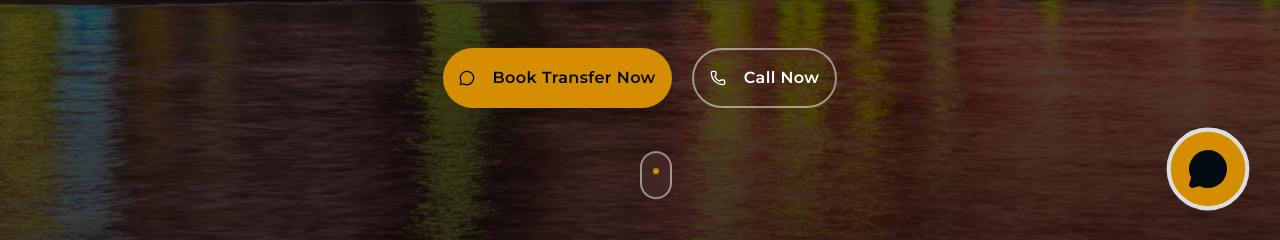
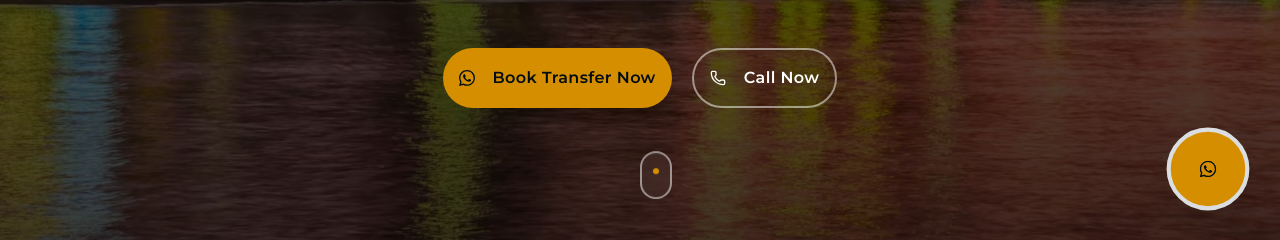
Before and after one commit to georgevgs/kos-transfer, a React (Vite) app: page / in a window 1280 px wide. Shown: the part 559-799 px from the top of the page. Built offline with nearby package versions, Linux system fonts and the light colour scheme.

Commit message:
Whatsapp icon

```diff
--- a/index.html
+++ b/index.html
@@ -63,6 +63,9 @@
     <link rel="preconnect" href="https://fonts.googleapis.com" />
     <link rel="preconnect" href="https://fonts.gstatic.com" crossorigin />
     <link rel="dns-prefetch" href="https://wa.me" />
+
+    <!-- Preload Critical Resources for LCP -->
+    <link rel="preload" href="/kos-scenery.avif" as="image" type="image/avif" fetchpriority="high" />
 
     <!-- Fonts -->
     <link href="https://fonts.googleapis.com/css2?family=Montserrat:wght@300;400;500;600;700&display=swap" rel="stylesheet" />
--- a/src/components/Fleet.tsx
+++ b/src/components/Fleet.tsx
@@ -1,6 +1,7 @@
 import { useRef } from 'react'
 import { motion, useInView } from 'framer-motion'
-import { Briefcase, CheckCircle, Shield, Users, MessageCircle } from 'lucide-react'
+import { Briefcase, CheckCircle, Shield, Users } from 'lucide-react'
+import { WhatsAppIcon } from '@/components/icons/WhatsAppIcon'
 import { Card } from '@/components/ui/card'
 import { Button } from '@/components/ui/button'
 import { KosIslandSilhouette, GreekWavePattern } from '@/components/decorative/KosElements'
@@ -157,7 +158,7 @@
                                                 onClick={() => handleVehicleBooking(vehicleData.name)}
                                             >
                                                 <span className="absolute inset-0 bg-gradient-to-r from-transparent via-white/20 to-transparent -translate-x-full group-hover/btn:translate-x-full transition-transform duration-1000" />
-                                                <MessageCircle className="mr-2.5 sm:mr-2.5" size={22} />
+                                                <WhatsAppIcon className="mr-2.5 sm:mr-2.5 w-[22px] h-[22px]" />
                                                 {t.fleet.bookVehicle}
                                             </Button>
                                         </motion.div>
--- a/src/components/Footer.tsx
+++ b/src/components/Footer.tsx
@@ -1,5 +1,6 @@
 import { motion } from 'framer-motion'
-import { Mail, Instagram, MapPin, Phone, MessageCircle } from 'lucide-react'
+import { Mail, Instagram, MapPin, Phone } from 'lucide-react'
+import { WhatsAppIcon } from '@/components/icons/WhatsAppIcon'
 import { Separator } from '@/components/ui/separator'
 import { CONTACT, SOCIAL_MEDIA } from '@/constants/contact'
 import { useContactLinks } from '@/hooks/useContactLinks'
@@ -103,8 +104,7 @@
                             <li className="flex items-center gap-3 sm:gap-3 group">
                                 <Phone
                                     size={22}
-                                    fill="currentColor"
-                                    className="text-accent flex-shrink-0 group-hover:scale-110 transition-transform"
+                                                                        className="text-accent flex-shrink-0 group-hover:scale-110 transition-transform"
                                 />
                                 <a
                                     href={getPhoneLink()}
@@ -114,10 +114,8 @@
                                 </a>
                             </li>
                             <li className="flex items-center gap-3 sm:gap-3 group">
-                                <MessageCircle
-                                    size={22}
-                                    fill="currentColor"
-                                    className="text-accent flex-shrink-0 group-hover:scale-110 transition-transform"
+                                <WhatsAppIcon
+                                    className="w-[22px] h-[22px] text-accent flex-shrink-0 group-hover:scale-110 transition-transform"
                                 />
                                 <a
                                     href={getWhatsAppLink()}
@@ -131,8 +129,7 @@
                             <li className="flex items-center gap-3 sm:gap-3 group">
                                 <Mail
                                     size={22}
-                                    fill="currentColor"
-                                    className="text-accent flex-shrink-0 group-hover:scale-110 transition-transform"
+                                                                        className="text-accent flex-shrink-0 group-hover:scale-110 transition-transform"
                                 />
                                 <a
                                     href={getEmailLink()}
@@ -175,8 +172,7 @@
                                     >
                                         <Icon
                                             size={22}
-                                            fill="currentColor"
-                                            className="text-primary-foreground hover:text-accent transition-colors"
+                                                                                        className="text-primary-foreground hover:text-accent transition-colors"
                                         />
                                     </motion.a>
                                 )
--- a/src/components/Hero.tsx
+++ b/src/components/Hero.tsx
@@ -1,6 +1,7 @@
 import { useRef } from 'react'
 import { motion, useScroll, useTransform } from 'framer-motion'
-import { Phone, MessageCircle } from 'lucide-react'
+import { Phone } from 'lucide-react'
+import { WhatsAppIcon } from '@/components/icons/WhatsAppIcon'
 import { Button } from '@/components/ui/button'
 import { KosIslandSilhouette } from '@/components/decorative/KosElements'
 import { useWhatsApp } from '@/hooks/useWhatsApp'
@@ -97,7 +98,7 @@
                                 onClick={openWhatsAppBooking}
                             >
                                 <span className="absolute inset-0 bg-gradient-to-r from-transparent via-white/20 to-transparent -translate-x-full group-hover:translate-x-full transition-transform duration-1000" />
-                                <MessageCircle className="mr-2.5 sm:mr-2.5" size={22} />
+                                <WhatsAppIcon className="mr-2.5 sm:mr-2.5 w-[22px] h-[22px]" />
                                 {t.hero.bookWhatsApp}
                             </Button>
                         </motion.div>
--- a/src/components/WhatsAppFloat.tsx
+++ b/src/components/WhatsAppFloat.tsx
@@ -1,5 +1,5 @@
 import { motion } from 'framer-motion'
-import { MessageCircle } from 'lucide-react'
+import { WhatsAppIcon } from '@/components/icons/WhatsAppIcon'
 import { Button } from '@/components/ui/button'
 import { useWhatsApp } from '@/hooks/useWhatsApp'
 
@@ -31,10 +31,8 @@
                         aria-label="Contact via WhatsApp"
                     >
                         <span className="absolute inset-0 bg-gradient-to-tr from-transparent via-white/20 to-transparent -translate-x-full -translate-y-full group-hover:translate-x-full group-hover:translate-y-full transition-transform duration-1000" />
-                        <MessageCircle
-                            size={28}
-                            fill="currentColor"
-                            className="text-accent-foreground relative z-10 sm:size-9 md:size-10"
+                        <WhatsAppIcon
+                            className="w-7 h-7 sm:w-9 sm:h-9 md:w-10 md:h-10 text-accent-foreground relative z-10"
                         />
                     </Button>
                 </motion.div>
--- /dev/null
+++ b/src/components/icons/WhatsAppIcon.tsx
@@ -0,0 +1,14 @@
+import type { SVGProps } from 'react'
+
+export const WhatsAppIcon = (props: SVGProps<SVGSVGElement>) => {
+    return (
+        <svg
+            xmlns="http://www.w3.org/2000/svg"
+            viewBox="0 0 24 24"
+            fill="currentColor"
+            {...props}
+        >
+            <path d="M17.472 14.382c-.297-.149-1.758-.867-2.03-.967-.273-.099-.471-.148-.67.15-.197.297-.767.966-.94 1.164-.173.199-.347.223-.644.075-.297-.15-1.255-.463-2.39-1.475-.883-.788-1.48-1.761-1.653-2.059-.173-.297-.018-.458.13-.606.134-.133.298-.347.446-.52.149-.174.198-.298.298-.497.099-.198.05-.371-.025-.52-.075-.149-.669-1.612-.916-2.207-.242-.579-.487-.5-.669-.51-.173-.008-.371-.01-.57-.01-.198 0-.52.074-.792.372-.272.297-1.04 1.016-1.04 2.479 0 1.462 1.065 2.875 1.213 3.074.149.198 2.096 3.2 5.077 4.487.709.306 1.262.489 1.694.625.712.227 1.36.195 1.871.118.571-.085 1.758-.719 2.006-1.413.248-.694.248-1.289.173-1.413-.074-.124-.272-.198-.57-.347m-5.421 7.403h-.004a9.87 9.87 0 01-5.031-1.378l-.361-.214-3.741.982.998-3.648-.235-.374a9.86 9.86 0 01-1.51-5.26c.001-5.45 4.436-9.884 9.888-9.884 2.64 0 5.122 1.03 6.988 2.898a9.825 9.825 0 012.893 6.994c-.003 5.45-4.437 9.884-9.885 9.884m8.413-18.297A11.815 11.815 0 0012.05 0C5.495 0 .16 5.335.157 11.892c0 2.096.547 4.142 1.588 5.945L.057 24l6.305-1.654a11.882 11.882 0 005.683 1.448h.005c6.554 0 11.89-5.335 11.893-11.893a11.821 11.821 0 00-3.48-8.413Z" />
+        </svg>
+    )
+}
```
Also changed, not shown: 1 other file (tests, documents, lock files or other folders).
